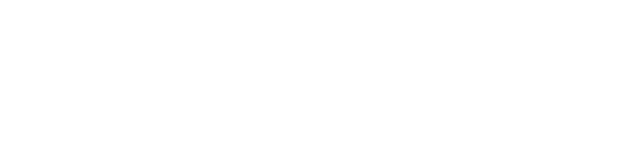
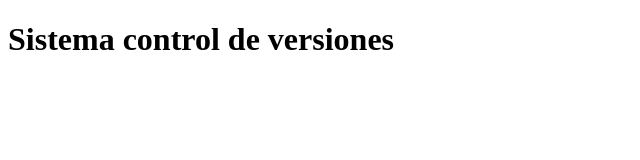
Before and after one commit to lcgg18/tallerGit, a plain HTML site: page index.html in a window 1280 px wide. Shown: the whole page, without its empty margins (0-640 px from the left). Drawn offline with Linux system fonts and the light colour scheme.

Commit message:
segundo commit titulo header

```diff
--- a/index.html
+++ b/index.html
@@ -7,6 +7,6 @@
     <title>Document</title>
 </head>
 <body>
-
+   <h1>Sistema control de versiones</h1>
 </body>
 </html>
```
